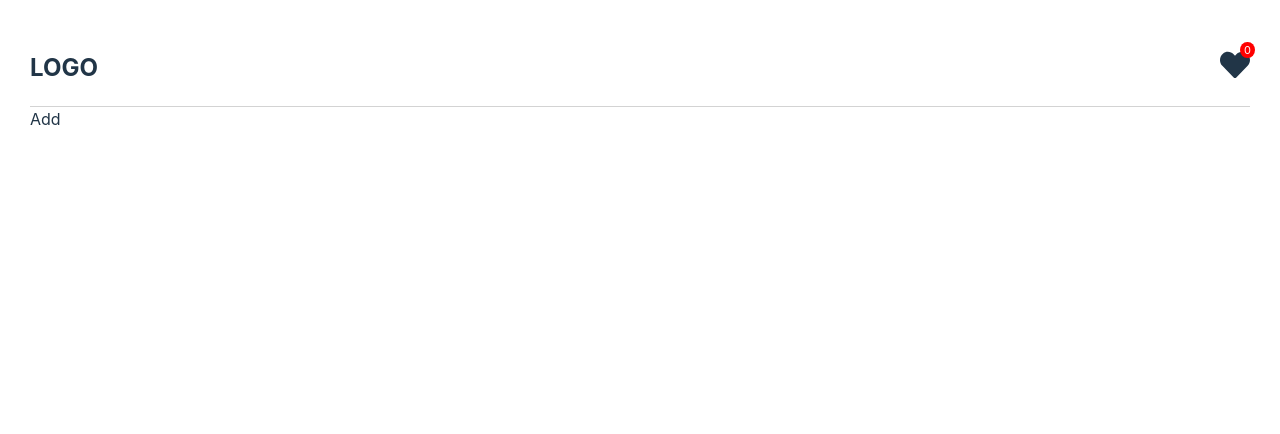
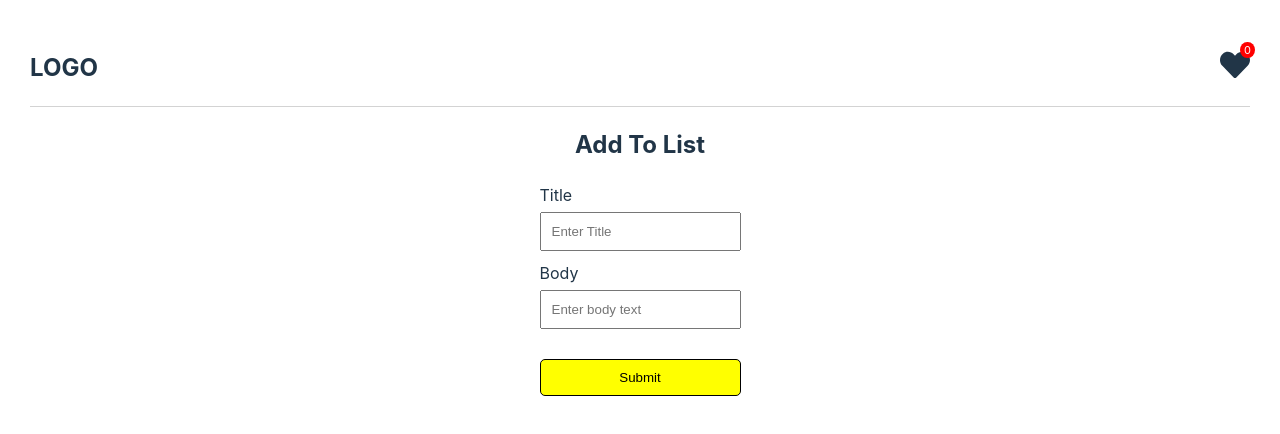
Before and after one commit to soheb-funtune/react-live-task-base-repo, a React (Vite) app: page /add in a window 1280 px wide. Shown: the top 434 px of the page. Built offline with nearby package versions, Linux system fonts and the light colour scheme; no server answers.

Commit message:
add components is done

```diff
--- a/src/App.css
+++ b/src/App.css
@@ -113,7 +113,34 @@ a {
 
 .fav-count {
   position: relative;
+  display: flex;
+  align-items: center;
+  justify-content: center;
+  gap: 20px;
 }
+.add-link {
+  font-size: 15px;
+  font-weight: 800;
+  display: flex;
+  align-items: center;
+  gap: 5px;
+  box-shadow: 1px 1px 5px lightgray;
+  border: none;
+  padding: 5px 10px;
+  border-radius: 20px;
+  transition: all ease-in-out 0.4s;
+}
+.add-link:hover {
+  transform: scale(1.02);
+}
+.add-link:hover .add-icon {
+  transform: rotate(360deg);
+}
+.add-link .add-icon {
+  font-size: 24px;
+  transition: all ease-in-out 1s;
+}
+
 .count {
   position: absolute;
   top: -8px;
@@ -124,3 +151,33 @@ a {
   color: white;
   font-size: 11px;
 }
+
+/* Add Component */
+
+.add-container {
+  display: flex;
+  flex-direction: column;
+  justify-content: center;
+  align-items: center;
+}
+.field-container {
+  display: flex;
+  flex-direction: column;
+  justify-content: center;
+  gap: 10px;
+}
+
+.input-wrap {
+  display: flex;
+  flex-direction: column;
+  justify-content: center;
+  gap: 5px;
+}
+
+.field-container input {
+  padding: 10px;
+}
+.field-container button {
+  margin-top: 20px;
+  padding: 10px;
+}
--- a/src/components/Add/Add.jsx
+++ b/src/components/Add/Add.jsx
@@ -1,7 +1,56 @@
-import React from "react";
+import React, { useState } from "react";
+import { useDispatch } from "react-redux";
+import { addPost } from "../../state/slice";
 
 const Add = () => {
-  return <div>Add</div>;
+  const dispatch = useDispatch();
+  const [fieldData, setFieldData] = useState();
+
+  const handleSubmit = (e) => {
+    e.preventDefault();
+    if (fieldData?.title && fieldData?.body) {
+      dispatch(addPost(fieldData));
+      setFieldData({ title: "", body: "" });
+      alert("Details are Submited !");
+    } else {
+      alert("All Fields are Required !");
+    }
+    console.log({ fieldData });
+  };
+  return (
+    <div className="add-container">
+      <h2>Add To List</h2>
+      <form onSubmit={handleSubmit} className="field-container">
+        <div className="input-wrap">
+          <label htmlFor="title">Title</label>
+          <input
+            type="text"
+            id="title"
+            name="title"
+            placeholder="Enter Title"
+            value={fieldData?.title}
+            onChange={(e) =>
+              setFieldData({ ...fieldData, [e.target.name]: e.target.value })
+            }
+          />
+        </div>
+        <div className="input-wrap">
+          <label htmlFor="body">Body</label>
+          <input
+            type="text"
+            id="body"
+            name="body"
+            placeholder="Enter body text"
+            value={fieldData?.body}
+            onChange={(e) =>
+              setFieldData({ ...fieldData, [e.target.name]: e.target.value })
+            }
+          />
+        </div>
+        <button type="submit">Submit</button>
+      </form>
+    </div>
+  );
 };
 
 export default Add;
--- a/src/components/Header/Header.jsx
+++ b/src/components/Header/Header.jsx
@@ -1,9 +1,13 @@
 import React, { useEffect, useState } from "react";
 import { FaHeart } from "react-icons/fa";
 import { useSelector } from "react-redux";
-import { Link, NavLink } from "react-router-dom";
+import { Link, NavLink, useLocation } from "react-router-dom";
+import { IoMdAdd } from "react-icons/io";
 
 const Header = () => {
+  const location = useLocation();
+  const addPath = location?.pathname?.split("/")?.[1];
+  console.log(addPath);
   const [favCount, setFavCount] = useState();
   const { postsData } = useSelector((state) => state.data);
   useEffect(() => {
@@ -19,6 +23,11 @@ const Header = () => {
         <Link to={"/"}>LOGO</Link>
       </h2>
       <div className="fav-count">
+        {addPath !== "add" && (
+          <Link className="add-link" to="/add">
+            Add <IoMdAdd className="add-icon" />
+          </Link>
+        )}
         <Link to="/fav-list">
           {" "}
           <spna className="count">{favCount || 0}</spna>
--- a/src/state/slice.js
+++ b/src/state/slice.js
@@ -21,11 +21,19 @@ export const counterSlice = createSlice({
     setposts: (state, action) => {
       state.postsData = action.payload;
     },
+    addPost: (state, action) => {
+      let randomId = Math.floor(Math.random(1) * 1999);
+
+      state.postsData = [
+        { id: randomId, ...action.payload },
+        ...state.postsData,
+      ];
+    },
   },
 });
 
 // Action creators are generated for each case reducer function
-export const { increment, decrement, incrementByAmount, setposts } =
+export const { increment, decrement, incrementByAmount, setposts, addPost } =
   counterSlice.actions;
 
 export default counterSlice.reducer;
```
